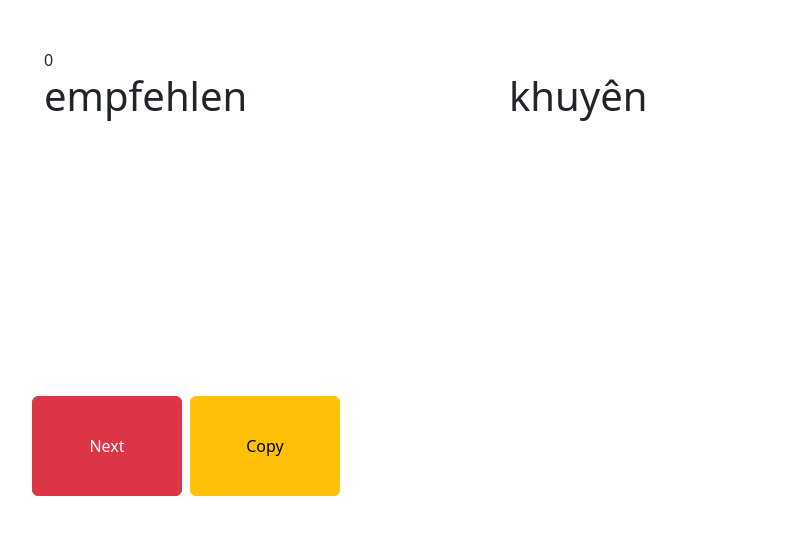
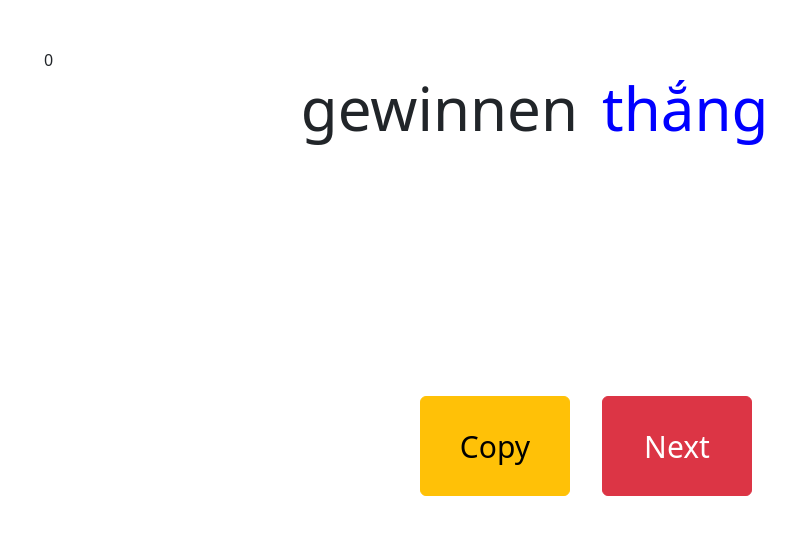
Before and after one commit to anhkhoinp94/ger-word-app, an Angular app: page / in a window 1280 px wide. Both pictures are taken after a click on the button "Result". Shown: the top 534 px of the page, without its empty margins (50-845 px from the left). Built offline with nearby package versions, Linux system fonts and the light colour scheme.

Commit message:
2022-08-07_0219 PM

```diff
--- a/src/app/app.component.html
+++ b/src/app/app.component.html
@@ -2,21 +2,32 @@
   <div class="container" style="min-height: 300px">
     <div>{{ count }}</div>
     <div class="row">
-      <div class="col-5">
+      <div class="col-6">
         <div *ngIf="see">
-          <h1>{{ geWord }}</h1>
+          <h1 style="float: right; font-size: 60px">{{ geWord }}</h1>
         </div>
       </div>
-      <div class="col-7">
+      <div class="col-6">
         <div *ngIf="show">
-          <h1>{{ vnWord }}</h1>
+          <h1 style="font-size: 60px; color: blue">{{ vnWord }}</h1>
         </div>
       </div>
     </div>
   </div>
+  <div class="row">
+    <div class="col-6">
+      <button
+        class="btn btn-warning mt-5 me-2"
+        style="min-width: 150px; height: 100px; float: right; font-size: 30px"
+        (click)="copyMessage()"
+      >
+        Copy
+      </button>
+    </div>
+    <div class="col-6">
       <button
         class="btn btn-success mt-5 me-2"
-    style="min-width: 150px; height: 100px"
+        style="min-width: 150px; height: 100px; font-size: 30px"
         (click)="change()"
         *ngIf="!see || !show"
       >
@@ -24,18 +35,12 @@
       </button>
       <button
         class="btn btn-danger mt-5 me-2"
-    style="min-width: 150px; height: 100px"
+        style="min-width: 150px; height: 100px; font-size: 30px"
         (click)="next()"
         *ngIf="see && show"
       >
         Next
       </button>
-
-  <button
-    class="btn btn-warning mt-5 me-2"
-    style="min-width: 150px; height: 100px"
-    (click)="copyMessage()"
-  >
-    Copy
-  </button>
     </div>
+  </div>
+</div>
--- a/src/app/app.component.ts
+++ b/src/app/app.component.ts
@@ -17,9 +17,9 @@ export class AppComponent {
   show = true;
   see = false;
   no = 1;
-  min = 2;
+  min = 21;
   // max = 96;
-  max = 31;
+  max = 36;
   vnWord = '';
   geWord = '';
   words: Word[] = wordList;
```
Also changed, not shown: 3 other files (tests, documents, lock files or other folders). Lines whose indentation alone changed are shown as unchanged.
